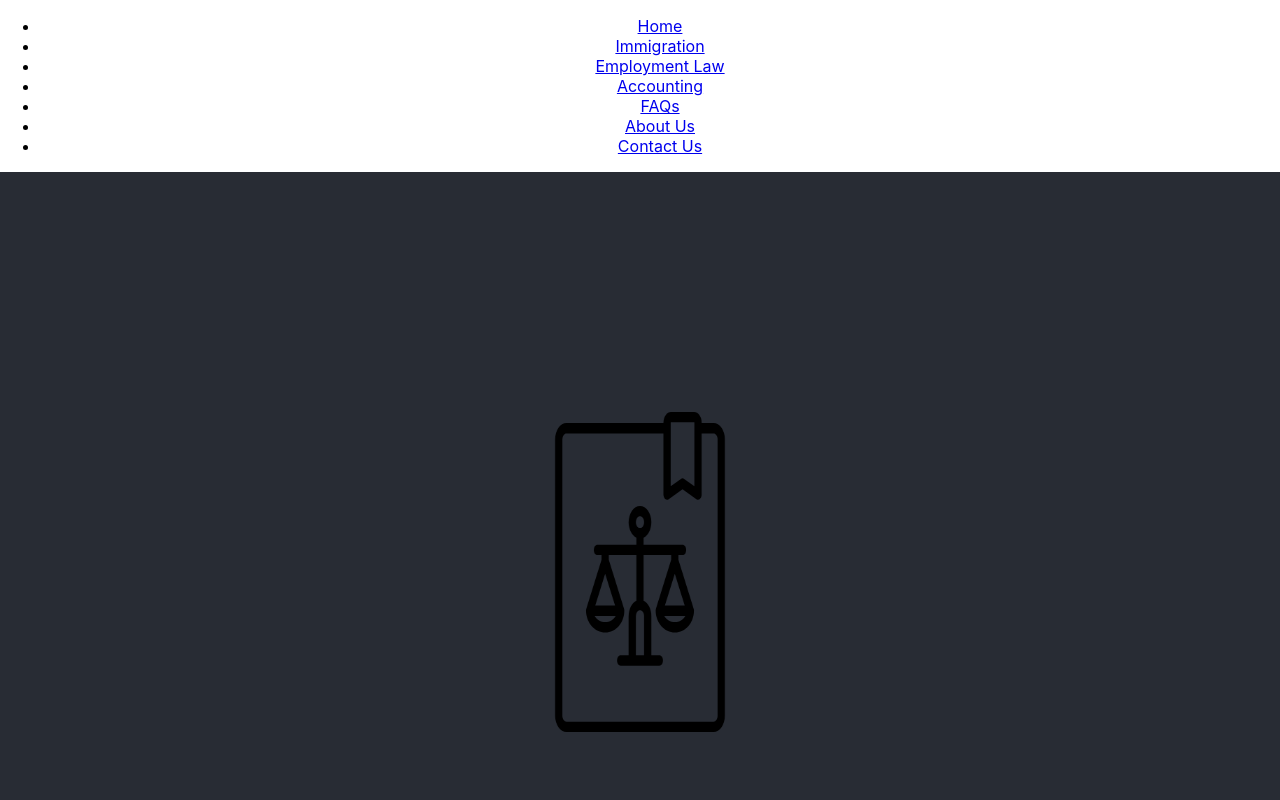
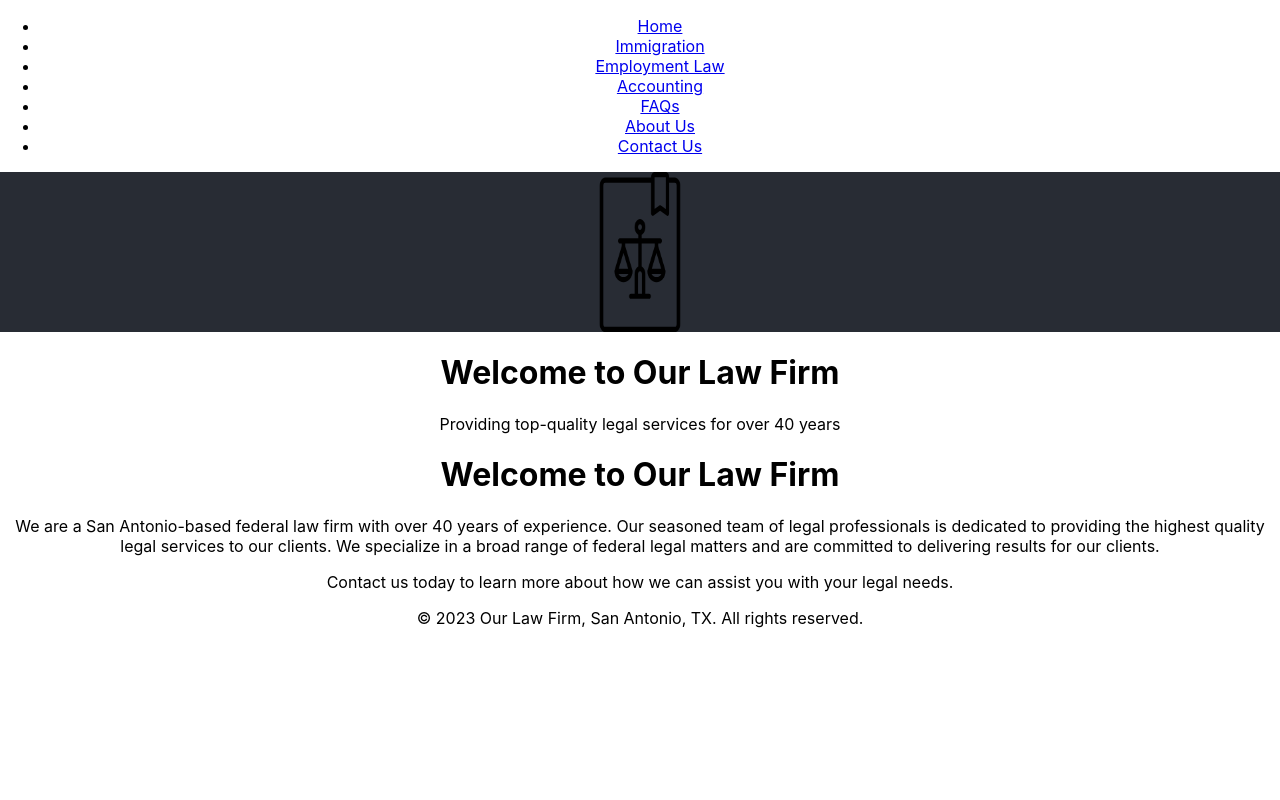
Before and after one commit to elpopes/tasesq, a React (Create React App) app: page / in a window 1280 px wide. Shown: the top 800 px of the page. Built offline with nearby package versions, Linux system fonts and the light colour scheme.

Commit message:
hero banner

```diff
--- a/src/App.css
+++ b/src/App.css
@@ -3,7 +3,7 @@
 }
 
 .App-logo {
-  height: 40vmin;
+  height: 20vmin;
   pointer-events: none;
 }
 
@@ -16,7 +16,7 @@
 
 .App-header {
   background-color: #282c34;
-  min-height: 100vh;
+  min-height: 20vh;
   display: flex;
   flex-direction: column;
   align-items: center;
--- a/src/App.tsx
+++ b/src/App.tsx
@@ -1,6 +1,7 @@
 import * as React from 'react';
 import Navbar from './components/Navbar';
 import Home from './components/Home';
+import Footer from './components/Footer';
 import logo from './logo.svg';
 
 require("./App.css");
@@ -14,6 +15,7 @@ const App: React.FC = () => {
           <img src={logo} className="App-logo" alt="logo" />
         </header>
         <Home />
+        <Footer />
       </div>
     );
   };
--- /dev/null
+++ b/src/components/Footer.tsx
@@ -0,0 +1,12 @@
+import * as React from "react";
+
+const Footer: React.FC = () => {
+  const currentYear = new Date().getFullYear();
+  return (
+    <footer>
+      <p>© {currentYear} Our Law Firm, San Antonio, TX. All rights reserved.</p>
+    </footer>
+  );
+};
+
+export default Footer;
--- /dev/null
+++ b/src/components/HeroBanner.tsx
@@ -0,0 +1,17 @@
+import * as React from "react";
+
+interface HeroBannerProps {
+  title: string;
+  subtitle: string;
+}
+
+const HeroBanner: React.FC<HeroBannerProps> = ({ title, subtitle }) => {
+  return (
+    <div className="hero-banner">
+      <h1>{title}</h1>
+      <p>{subtitle}</p>
+    </div>
+  );
+};
+
+export default HeroBanner;
--- a/src/components/Home.tsx
+++ b/src/components/Home.tsx
@@ -1,8 +1,10 @@
 import React from 'react';
+import HeroBanner from './HeroBanner';
 
 const Home: React.FC = () => {
   return (
     <div className="home">
+        <HeroBanner title="Welcome to Our Law Firm" subtitle="Providing top-quality legal services for over 40 years" />
       <h1>Welcome to Our Law Firm</h1>
       <p>
         We are a San Antonio-based federal law firm with over 40 years of
```
Also changed, not shown: src/components/Footer.js (deleted), src/components/HeroBanner.js (deleted).
